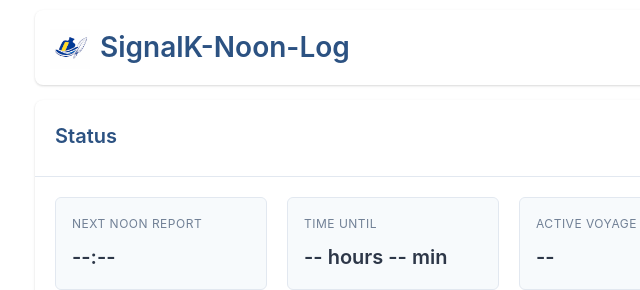
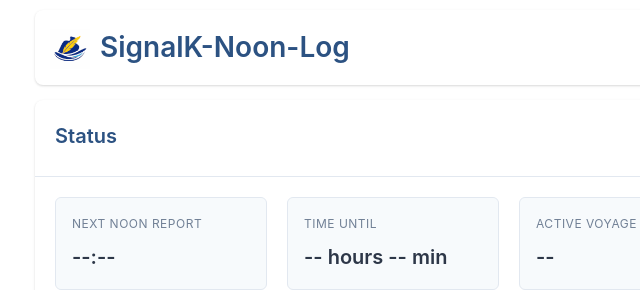
Before and after one commit to ofernander/signalk-noon-log, a website: page public/index.html in a window 1280 px wide. Shown: the top 290 px of the page, 15-655 px from the left. Drawn offline with Linux system fonts and the light colour scheme; no server answers.

Commit message:
icon change/update

```diff
--- a/package.json
+++ b/package.json
@@ -31,7 +31,7 @@
     "sql.js": "^1.10.0"
   },
   "signalk": {
-    "appIcon": "./assets/icons/signalk-noon-log-icon_72x72.gif",
+    "appIcon": "./assets/icons/signalk-noon-log-icon_72x72.png",
     "displayName": "SignalK Noon Log"
   },
   "signalk-plugin-enabled-by-default": true
--- a/public/index.html
+++ b/public/index.html
@@ -98,7 +98,7 @@
         <!-- Header -->
         <header class="header">
             <div class="header-content">
-                <h1><img src="/signalk-noon-log/assets/icons/signalk-noon-log-icon_72x72.gif" alt="Noon Log Icon" style="height: 40px; vertical-align: middle; margin-right: 10px;">SignalK-Noon-Log</h1>
+                <h1><img src="/signalk-noon-log/assets/icons/signalk-noon-log-icon_72x72.png" alt="Noon Log Icon" style="height: 40px; vertical-align: middle; margin-right: 10px;">SignalK-Noon-Log</h1>
                 <div class="status-indicator" id="connectionStatus">
                     <span class="status-dot offline"></span>
                     <span class="status-text">Connecting...</span>
```
Also changed, not shown: public/assets/icons/signalk-noon-log-icon_72x72.gif (deleted), public/assets/icons/signalk-noon-log-icon_72x72.png (added).
